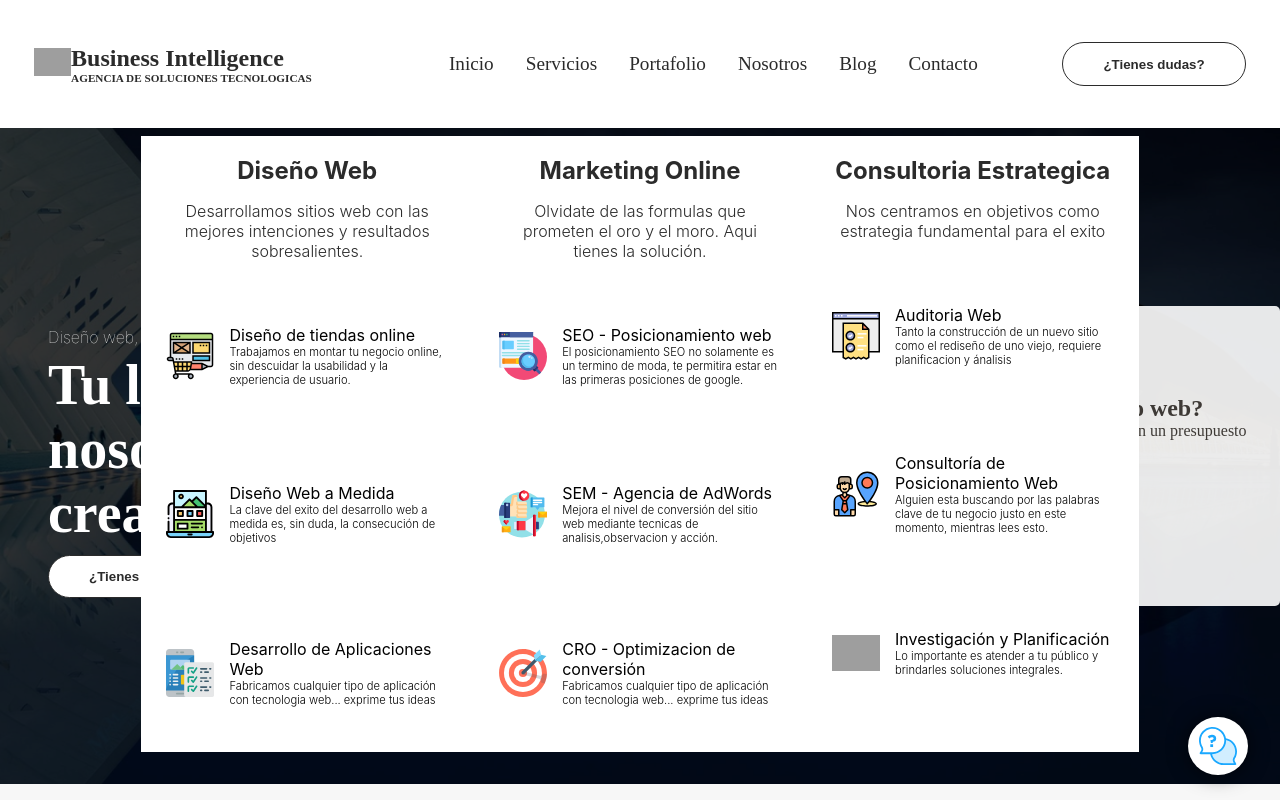
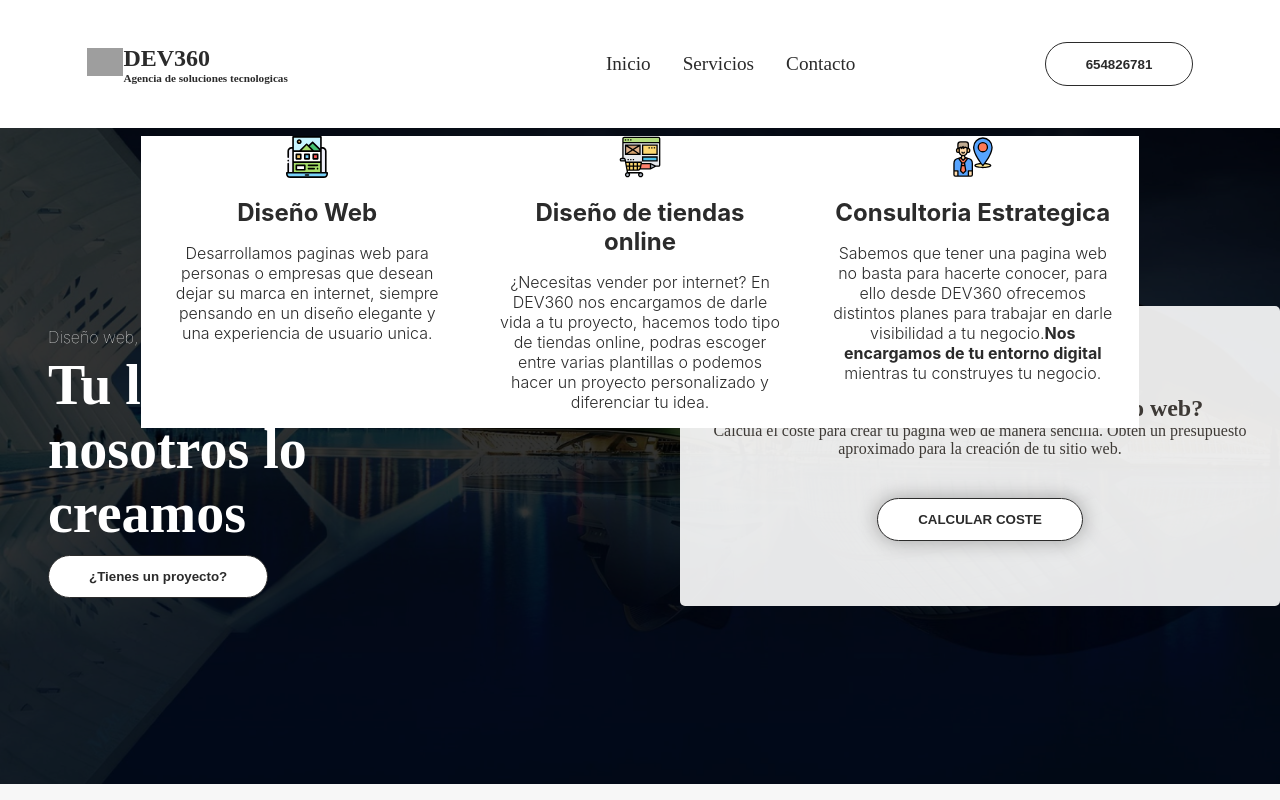
Before and after one commit to kevinriveracode/BusinessIntelligence, a React (Create React App) app: page / in a window 1280 px wide. Both pictures are taken after a click on the link "Servicios". Shown: the top 800 px of the page. Built offline with nearby package versions, Linux system fonts and the light colour scheme; grey boxes are pictures that could not be loaded.

Commit message:
salida home

```diff
--- a/src/components/button.jsx
+++ b/src/components/button.jsx
@@ -3,7 +3,7 @@ import '../sass/button.scss';
 class ButtonBI extends Component{
   render(){
     return(
-       <button className="Button">{this.props.name}</button>
+       <button onClick={this.click} className="Button">{this.props.name}</button>
     )
   }
 }
--- a/src/components/ficha.jsx
+++ b/src/components/ficha.jsx
@@ -15,7 +15,7 @@ class Ficha extends Component {
               Nosotros podemos ayudarte, tenemos una solución adaptada a tus necesidades. <br/>
               El principal objetivo de crear una web a medida, es facilitar la gestión de tu empresa donde tus trabajadores y clientes serán la base del proyecto.
             </p>
-            <ButtonBI name={"¿Necesitas una web?"}/>
+            <ButtonBI link={"/service/web"} name={"¿Necesitas una web?"}/>
           </div>
           <div className="ficha-image">
             <img src="/laptop.png" alt=""/>
--- a/src/components/menu-mobile.jsx
+++ b/src/components/menu-mobile.jsx
@@ -10,16 +10,13 @@ class MenuMobile extends Component{
     return(
         <section className="Menu-Mobile" style={{display:'none'}}>
           <div className="header-menu-mobile">
-            <h1>Business Intelligence</h1>
+            <h1>DEV360</h1>
             <img onClick={this.hideMobileMenu} src="/close.svg" alt=""/>
           </div>
           <div className="main">
             <nav>
               <li><img src="/menu-mobile/home.svg" alt=""/><Link to="/">Inicio</Link></li>
               <li><img src="/menu-mobile/servicios.svg" alt=""/><Link to="/service/web">Servicios</Link></li>
-              <li><img src="/menu-mobile/portafolio.svg" alt=""/><Link to="/">Portafolio</Link></li>
-              <li><img src="/menu-mobile/sobre-nosotros.svg" alt=""/><Link to="/">Nosotros</Link></li>
-              <li><img src="/menu-mobile/blog.svg" alt=""/><Link to="/">Blog</Link></li>
               <li><img src="/menu-mobile/contacto.svg" alt=""/><Link to="/">Contacto</Link></li>
             </nav>
           </div>
--- a/src/components/menu/menu.jsx
+++ b/src/components/menu/menu.jsx
@@ -1,5 +1,6 @@
 import React , {Component} from 'react'
 import './menu.scss';
+
 class Menu extends Component{
 
   goToWeb = () => {
@@ -14,86 +15,30 @@ class Menu extends Component{
         <section className="Menu">
           <div className="MenuServiceWeb">
             <div className="TitleMenuService">
-              <img src="" alt=""/>
+              <img className="img-responsive" src="/svg/webmedida.svg" alt="Diseño de paginas web, desarrollo web a medida, wordpress, prestashop, cms, administra tu pagina web"/>
               <h2>Diseño Web</h2>
-              <p>Desarrollamos sitios web con las mejores intenciones y resultados sobresalientes.</p>
-            </div>
-            <div className="ServiceLink" onClick={this.goToTienda}>
-              <img src="/svg/tienda.svg" alt=""/>
-              <p>
-                <h3>Diseño de tiendas online</h3>
-                <p>Trabajamos en montar tu negocio online, sin descuidar la usabilidad y la experiencia de usuario.</p>
-              </p>
-            </div>
-            <div className="ServiceLink" onClick={this.goToWeb}>
-              <img src="/svg/webmedida.svg" alt=""/>
-              <p>
-                <h3>Diseño Web a Medida</h3>
-                <p>La clave del exito del desarrollo web a medida es, sin duda, la consecución de objetivos</p>
-              </p>
-            </div>
-            <div className="ServiceLink">
-              <img src="/svg/aplicacionweb.svg" alt=""/>
-              <p>
-                <h3>Desarrollo de Aplicaciones Web</h3>
-                <p>Fabricamos cualquier tipo de aplicación con tecnologia web... exprime tus ideas</p>
+              <p>Desarrollamos paginas web para personas o empresas que desean dejar su marca en internet,
+                siempre pensando en un diseño elegante y una experiencia de usuario unica.
               </p>
             </div>
           </div>
           <div className="MenuServiceWeb">
             <div className="TitleMenuService">
-              <img src="" alt=""/>
-              <h2>Marketing Online</h2>
-              <p>Olvidate de las formulas que prometen el oro y el moro. Aqui tienes la solución.</p>
-            </div>
-            <div className="ServiceLink">
-              <img src="/svg/seo.svg" alt=""/>
-              <p>
-                <h3>SEO - Posicionamiento web</h3>
-                <p>El posicionamiento SEO no solamente es un termino de moda, te permitira estar
-                  en las primeras posiciones de google.</p>
-              </p>
-            </div>
-            <div className="ServiceLink">
-              <img src="/svg/marketing.svg" alt=""/>
-              <p>
-                <h3>SEM - Agencia de AdWords</h3>
-                <p>Mejora el nivel de conversión del sitio web mediante tecnicas de analisis,observacion y acción.</p>
-              </p>
-            </div>
-            <div className="ServiceLink">
-              <img src="/svg/objetivos.svg" alt=""/>
-              <p>
-                <h3>CRO - Optimizacion de conversión</h3>
-                <p>Fabricamos cualquier tipo de aplicación con tecnologia web... exprime tus ideas</p>
+              <img className="img-responsive" src="/svg/tienda.svg" alt="Desarrollo, ecommerce, tienda online, vender por internet, compras en internet, paginas web para vender, prestashop, cms, valencia , españa"/>
+              <h2>Diseño de tiendas online</h2>
+              <p>¿Necesitas vender por internet? En DEV360 nos encargamos de darle vida a tu proyecto,
+                hacemos todo tipo de tiendas online, podras escoger entre varias plantillas o podemos
+                hacer un proyecto personalizado y diferenciar tu idea.
               </p>
             </div>
           </div>
           <div className="MenuServiceWeb">
             <div className="TitleMenuService">
-              <img src="" alt=""/>
+              <img src="/svg/consultoria.svg" className="img-responsive" alt=""/>
               <h2>Consultoria Estrategica</h2>
-              <p>Nos centramos en objetivos como estrategia fundamental para el exito</p>
-            </div>
-            <div className="ServiceLink">
-              <img src="/svg/auditoria.svg" alt=""/>
-              <p>
-                <h3>Auditoria Web</h3>
-                <p>Tanto la construcción de un nuevo sitio como el rediseño de uno viejo, requiere planificacion y ánalisis</p>
-              </p>
-            </div>
-            <div className="ServiceLink">
-              <img src="/svg/consultoria.svg" alt=""/>
-              <p>
-                <h3>Consultoría de Posicionamiento Web</h3>
-                <p>Alguien esta buscando por las palabras clave de tu negocio justo en este momento, mientras lees esto.</p>
-              </p>
-            </div>
-            <div className="ServiceLink">
-              <img src="/svg/analisis.svg" alt=""/>
-              <p>
-                <h3>Investigación y Planificación</h3>
-                <p>Lo importante es atender a tu público y brindarles soluciones integrales.</p>
+              <p>Sabemos que tener una pagina web no basta para hacerte conocer, para ello desde DEV360
+                ofrecemos distintos planes para trabajar en darle visibilidad a tu negocio.
+                <b>Nos encargamos de tu entorno digital</b> mientras tu construyes tu negocio.
               </p>
             </div>
           </div>
--- a/src/components/menu/menu.scss
+++ b/src/components/menu/menu.scss
@@ -4,6 +4,9 @@ $color-links : '#2f2c2c';
 $font-family :  'Varela Round';
 $padding: 1rem 0rem;
 $size-title: '1.5rem';
+.img-responsive{
+  width: 15%;
+}
 .Menu{
   visibility: hidden;
   position: absolute;
--- a/src/components/why.jsx
+++ b/src/components/why.jsx
@@ -6,19 +6,20 @@ class Why extends Component {
     return (
         <section className="Why">
           <div className="why-container-image">
-            <img src="/digital.png" alt=""/>
+            <img className="img-custom" src="/plantillas/custom-everest.png" alt="Plantillas de diseño web, porque necesito una web, necesito una web, como diseñar una web, cuanto cuesta crear una web"/>
           </div>
           <div className="why-container-text">
             <h1>El mundo se vuelve cada vez más digital</h1>
-            <h3>Porqué mi negocio necesita una página web y una correcta
-              imagen de marca.</h3>
-            <p>¿Aun no estas en internet?</p>
+            <h3>Hoy en dia todos estamos conectados a internet</h3>
+            <p>Se trata de una herramienta que nos permite estar en muchas partes al mismo tiempo usando simplemente un ordenador o un dispositivo movil. Como empresarios necesitamos tener precencia en este medio para que los usuarios puedan
+              encontrarnos y conocer nuestras <b>propuestas, nuestros productos y nuestros servicios.</b></p>
             <h3><b>Algunas razones por las que deberias estar en internet son:</b></h3>
             <ul className={"no-list"}>
-              <li><p>Alcance mundial</p></li>
-              <li><p>Posibilidad de competir con las grandes empresas</p></li>
-              <li><p>Generación de contactos y oportunidades de negocio</p></li>
-              <li><p>Obtener clientes potenciales</p></li>
+              <li><p>-Un importante<b> ahorro </b>de costes si quieres dar publicidad a tu negocio.</p></li>
+              <li><p>-Te mantendrá cerca de tus clientes o usuarios ya que pueden contactar contigo de forma directa.</p></li>
+              <li><p>-Generación de contactos y oportunidades de negocio</p></li>
+              <li><p>-Te permitirá desarrollar una estrategia para posicionarte y darte a conocer a nuevos clientes, así como dar respuesta a las necesidades de los clientes
+                que encontrarán en tu web información de calidad y contenido de valor.</p></li>
             </ul>
           </div>
         </section>
--- a/src/partials/Home.jsx
+++ b/src/partials/Home.jsx
@@ -51,8 +51,8 @@ class Header extends Component {
                 <img className={"logo"} src="/logo.svg" alt=""/>
               </div>
               <div>
-                <h1 className="title">Business Intelligence</h1>
-                <h3 className="subtitle">AGENCIA DE SOLUCIONES TECNOLOGICAS</h3>
+                <h1 className="title">DEV<b>360</b></h1>
+                <h3 className="subtitle">Agencia de soluciones tecnologicas</h3>
               </div>
             </p>
           </div>
@@ -60,15 +60,12 @@ class Header extends Component {
             <nav>
               <li><Link to="/">Inicio</Link></li>
               <li ><a onClick={this.handlerMenu}>Servicios</a></li>
-              <li><Link to="/">Portafolio</Link></li>
-              <li><Link to="/nosotros">Nosotros</Link></li>
-              <li><Link to="/blog">Blog</Link></li>
               <li><Link to="/contacto">Contacto</Link></li>
             </nav>
           </div>
           <div className="app-menu">
             <nav>
-              <ButtonBI name={"¿Tienes dudas?"}/>
+              <ButtonBI name={"654826781"}/>
             </nav>
           </div>
           <div  className="menu-mobile">
--- a/src/sass/why.scss
+++ b/src/sass/why.scss
@@ -4,7 +4,12 @@ $color-links: '#2f2c2c';
 $font-family: 'Varela Round';
 $padding: 2rem 5.5rem;
 $size-title: '1.5rem';
-
+.img-custom{
+  -webkit-box-shadow: 0px 0px 10px 0px rgba(0,0,0,0.75);
+  -moz-box-shadow: 0px 0px 10px 0px rgba(0,0,0,0.75);
+  box-shadow: 0px 0px 10px 0px rgba(0,0,0,0.75);
+  border-radius: 3%M
+}
 .Why {
   padding: $padding;
   display: flex;
--- a/src/views/home.jsx
+++ b/src/views/home.jsx
@@ -27,9 +27,7 @@ class Home extends Component {
           <FichaApp/>
           <FichaTienda/>
           <Tools/>
-          <Opiniones/>
           <Footer/>
-          <ChatBot/>
           <MenuMobile/>
         </section>
     );
```
Also changed, not shown: src/components/services-how-work.jsx (+4 -4 lines), public/plantillas/custom-everest.png (added).
